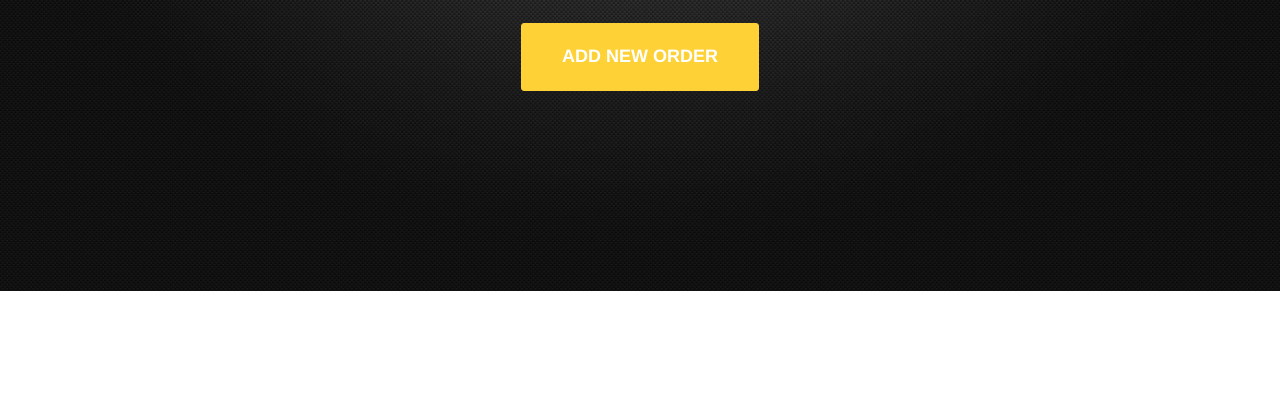
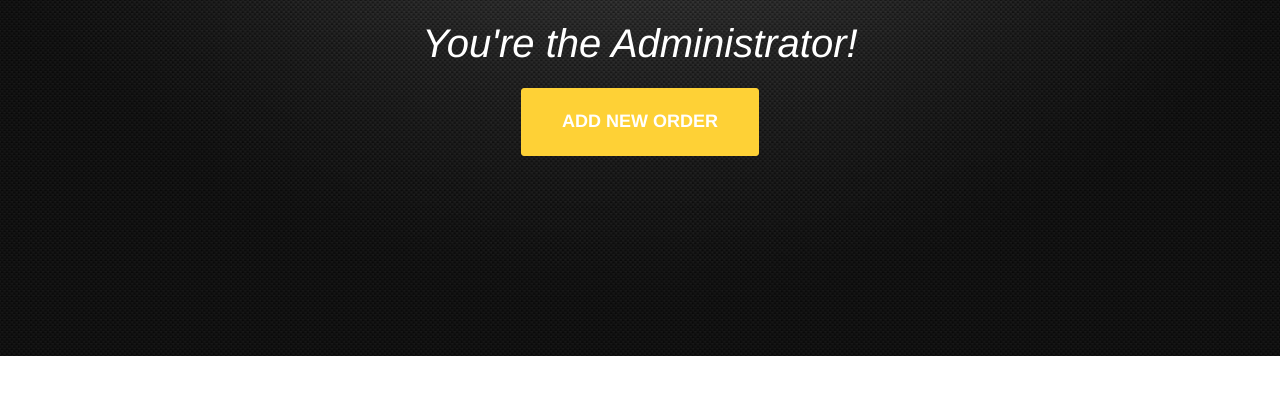
Before and after one commit to zchen1988/irishbuyer, a Django app: template IrishFashionBuyer/templates/IrishFashionBuyer/adminorderpage.html in a window 1280 px wide. Shown: the part 342-738 px from the top of the page. Run offline with Django 3.2, Linux system fonts and the light colour scheme; the template is opened without the code that fills it, so the values that code supplies are empty; some libraries are stand-ins or nearby versions; some web fonts are replaced.

Commit message:
Add a new line in the header

```diff
--- a/IrishFashionBuyer/templates/IrishFashionBuyer/adminorderpage.html
+++ b/IrishFashionBuyer/templates/IrishFashionBuyer/adminorderpage.html
@@ -86,6 +86,7 @@
         <div class="container">
             <div class="intro-text">
                 <div class="intro-lead-in">Welcome {{ admin }}!</div>
+                <div class="intro-lead-in">You're the Administrator!</div>
                 <a href="{% url 'fashion:add_new_order'  %}" class="page-scroll btn btn-xl">Add New Order</a>
             </div>
         </div>
```
